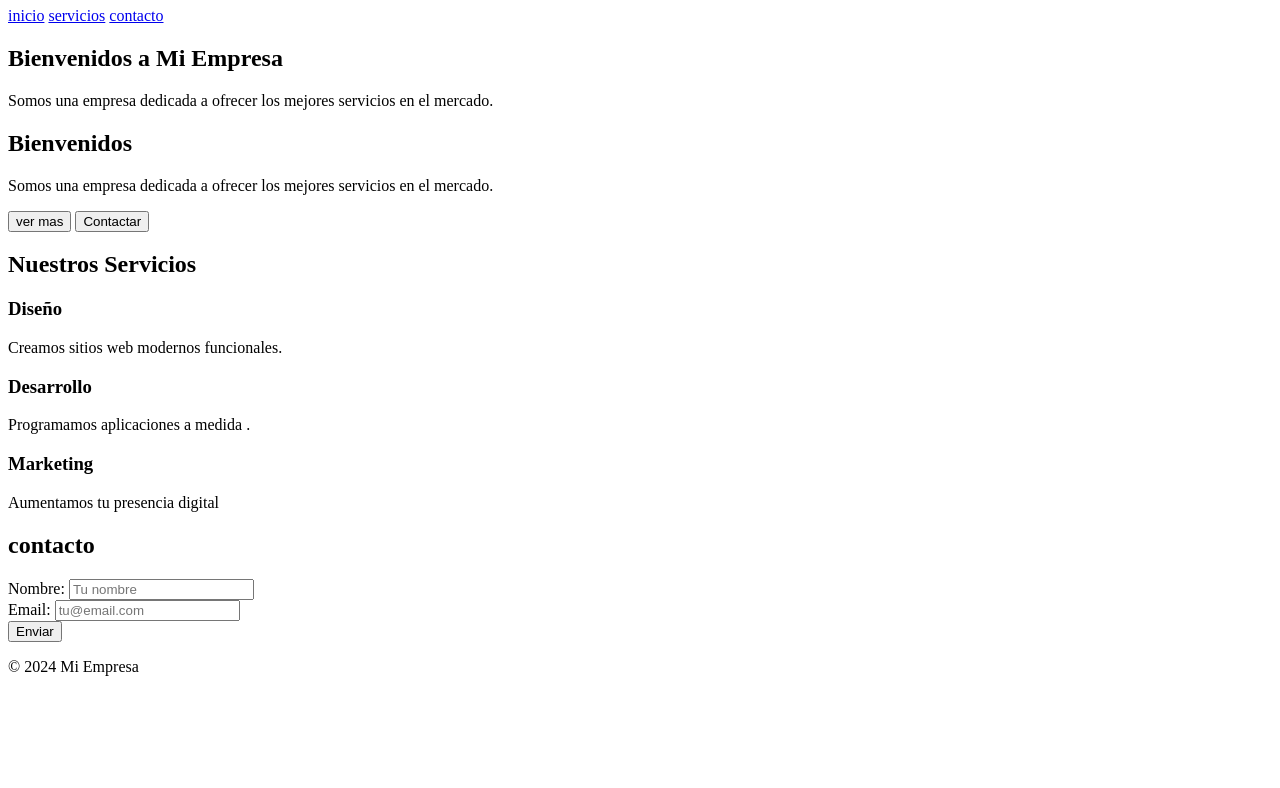
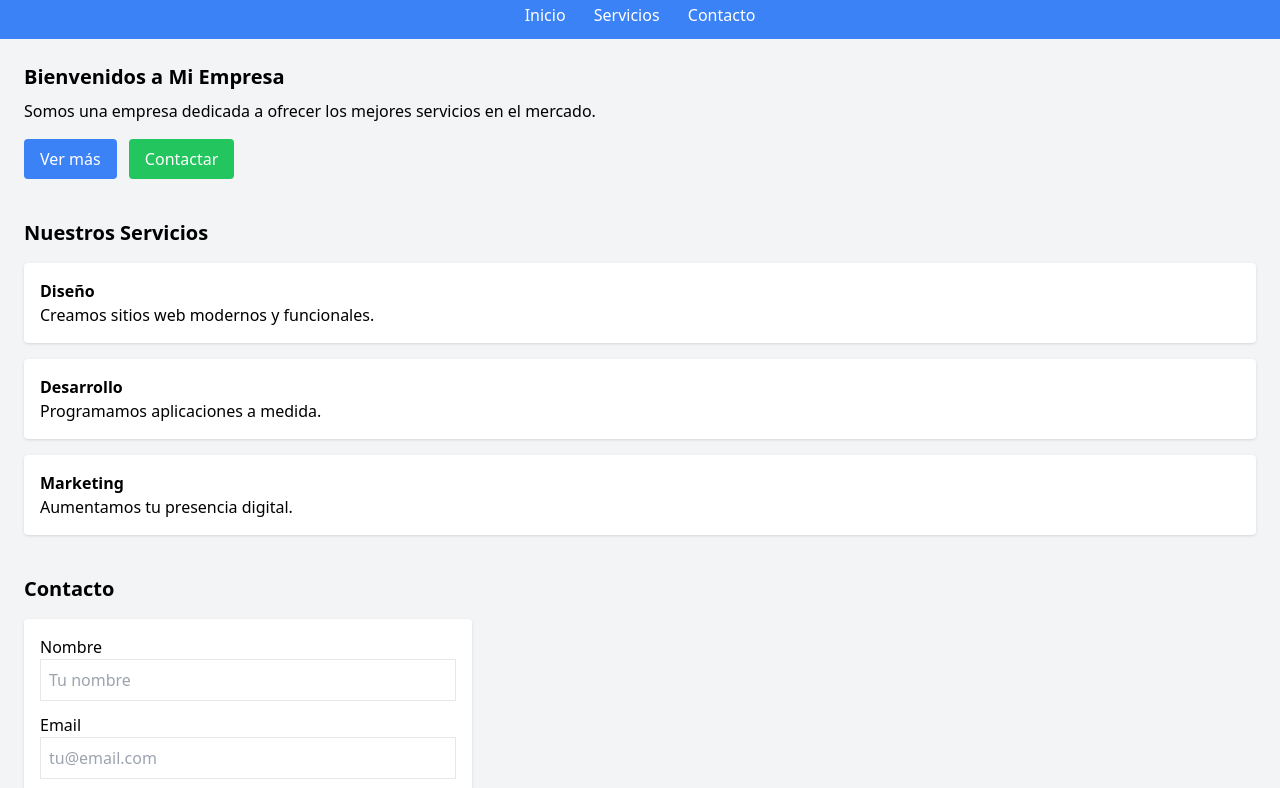
Before and after one commit to isabel248/Dise-oweb1, a plain HTML site: page index.html in a window 1280 px wide. Shown: the part 73-861 px from the top of the page. Before the commit the page ends 800 px from the top, so only its background shows below. Drawn offline with nearby package versions, Linux system fonts and the light colour scheme.

Commit message:
Update index.html

```diff
--- a/index.html
+++ b/index.html
@@ -1,80 +1,97 @@
 <!DOCTYPE html>
 <html lang="es">
+
 <head>
 <meta charset="UTF-8">
 <meta name="viewport" content="width=device-width, initial-scale=1.0">
-    <title>Primera Pagina</title>
+<title>Mi Empresa</title>
+
+<script src="https://cdn.tailwindcss.com"></script>
+
 </head>
-<body>
-   <header>
-<div>
-    <h1> Mi Empresa </h1>
-    <nav>
-        <a href="#inicio">inicio</a>
-        <a href="#servicios">servicios</a>
-        <a href="#contacto">contacto</a>
+
+<body class="bg-gray-100 font-sans">
+
+<!-- HEADER -->
+<header class="bg-red-500 text-white text-center p-4">
+<h1 class="text-2xl font-bold">Mi Empresa</h1>
+</header>
+
+<!-- MENÚ -->
+<nav class="bg-blue-500 text-white p-3 text-center">
+<a href="#inicio" class="mx-3 hover:underline">Inicio</a>
+<a href="#servicios" class="mx-3 hover:underline">Servicios</a>
+<a href="#contacto" class="mx-3 hover:underline">Contacto</a>
 </nav>
 
+<!-- CONTENIDO -->
+<main class="p-6">
+
+<!-- INICIO -->
+<section id="inicio" class="mb-10">
+<h2 class="text-xl font-bold mb-2">Bienvenidos a Mi Empresa</h2>
+
+<p>Somos una empresa dedicada a ofrecer los mejores servicios en el mercado.</p>
+
+<div class="mt-4">
+<button class="bg-blue-500 text-white px-4 py-2 mr-2 rounded">Ver más</button>
+<button class="bg-green-500 text-white px-4 py-2 rounded">Contactar</button>
+</div>
+</section>
+
+<!-- SERVICIOS -->
+<section id="servicios" class="mb-10">
+
+<h2 class="text-xl font-bold mb-4">Nuestros Servicios</h2>
+
+<div class="bg-white p-4 mb-4 rounded shadow">
+<h3 class="font-bold">Diseño</h3>
+<p>Creamos sitios web modernos y funcionales.</p>
 </div>
 
-   </header>
+<div class="bg-white p-4 mb-4 rounded shadow">
+<h3 class="font-bold">Desarrollo</h3>
+<p>Programamos aplicaciones a medida.</p>
+</div>
 
-   <main>
-    <section id="inicio">
-        <h2>Bienvenidos a Mi Empresa</h2>
-        <p>Somos una empresa dedicada a ofrecer los mejores servicios en el mercado.</p>
-        <h2>Bienvenidos</h2>
-        <p>Somos una empresa dedicada a ofrecer los mejores servicios en el mercado.</p>
-        <button>ver mas </button>
-        <button> Contactar </button>
+<div class="bg-white p-4 mb-4 rounded shadow">
+<h3 class="font-bold">Marketing</h3>
+<p>Aumentamos tu presencia digital.</p>
+</div>
+
 </section>
 
-    <section id="servicios">
-        <h2>Nuestros Servicios</h2>
+<!-- CONTACTO -->
+<section id="contacto">
 
-        <article>
-            <h3>Diseño</h3>
-            <p>Creamos sitios web modernos funcionales.</p>
-        </article>
+<h2 class="text-xl font-bold mb-4">Contacto</h2>
 
-        <article>
-            <h3>Desarrollo</h3>
-            <p>Programamos aplicaciones a medida .</p>
-        </article>
+<form class="bg-white p-4 rounded shadow max-w-md">
 
-        <article>
-            <h3>Marketing</h3>
-            <p>Aumentamos tu presencia digital</p>
-       </article>
+<div class="mb-3">
+<label>Nombre</label>
+<input type="text" placeholder="Tu nombre" class="border w-full p-2">
+</div>
 
-        <section> <id="contacto">
-            <h2>contacto</h2>
-            <form>
-                <div>
+<div class="mb-3">
+<label>Email</label>
+<input type="email" placeholder="tu@email.com" class="border w-full p-2">
+</div>
 
-                    <label for="nombre">Nombre:</label>
-                    <input type="text" id="nombre" placeholder="Tu nombre">
-                </div>
-                <div>
-                    <label for="email">Email:</label>
-                    <input type="email" id="email" placeholder="tu@email.com">
-                </div>
-                <button type="submit">Enviar</button>
+<button class="bg-red-500 text-white px-4 py-2 rounded">
+Enviar
+</button>
+
 </form>
+
 </section>
 
 </main>
 
-    <!-- PIE DE PÁGINA -->
-    <footer>
+<!-- FOOTER -->
+<footer class="bg-gray-800 text-white text-center p-3 mt-10">
 <p>© 2024 Mi Empresa</p>
 </footer>
 
-
-
-
-
-
-
 </body>
 </html>
```
Lines whose indentation alone changed are shown as unchanged.
